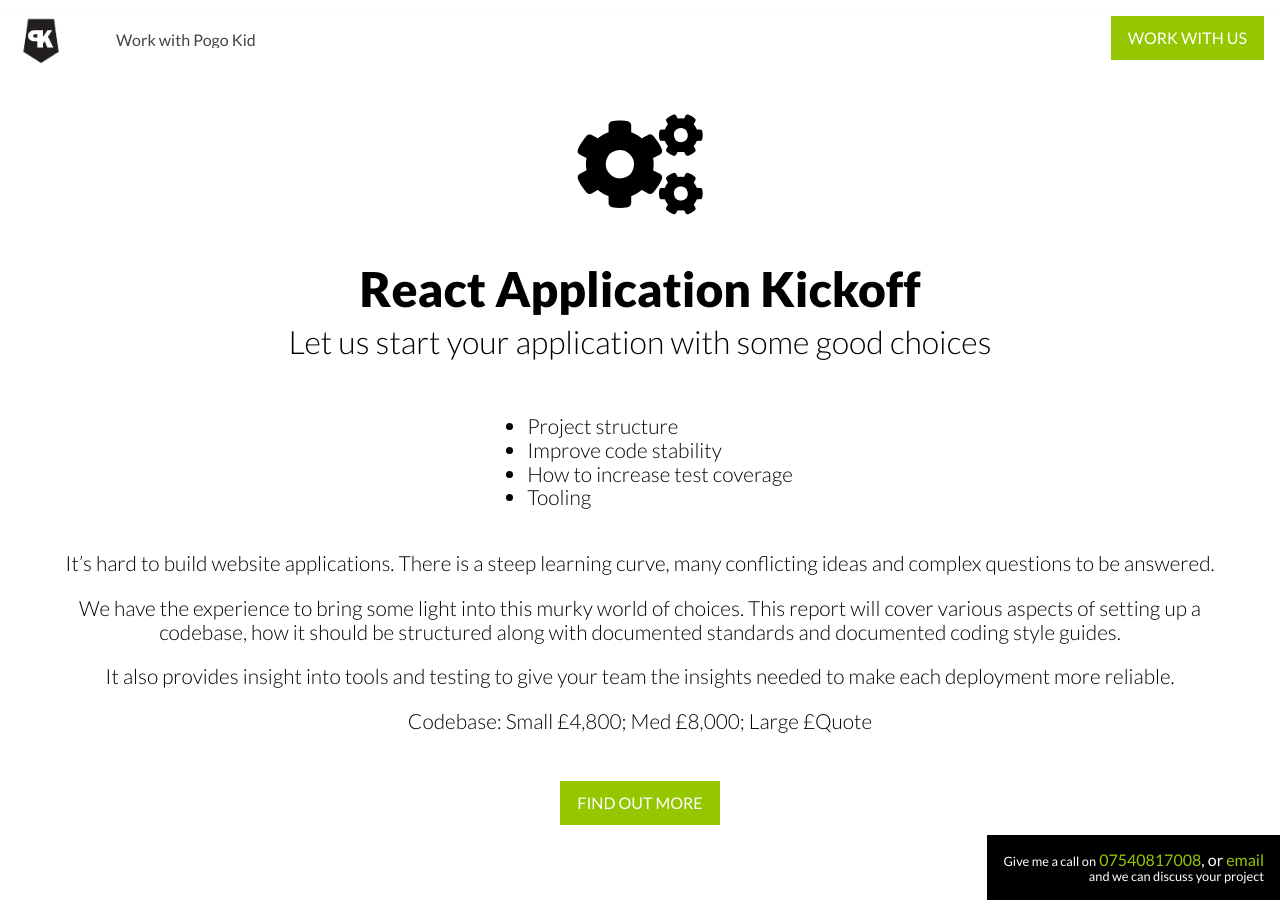
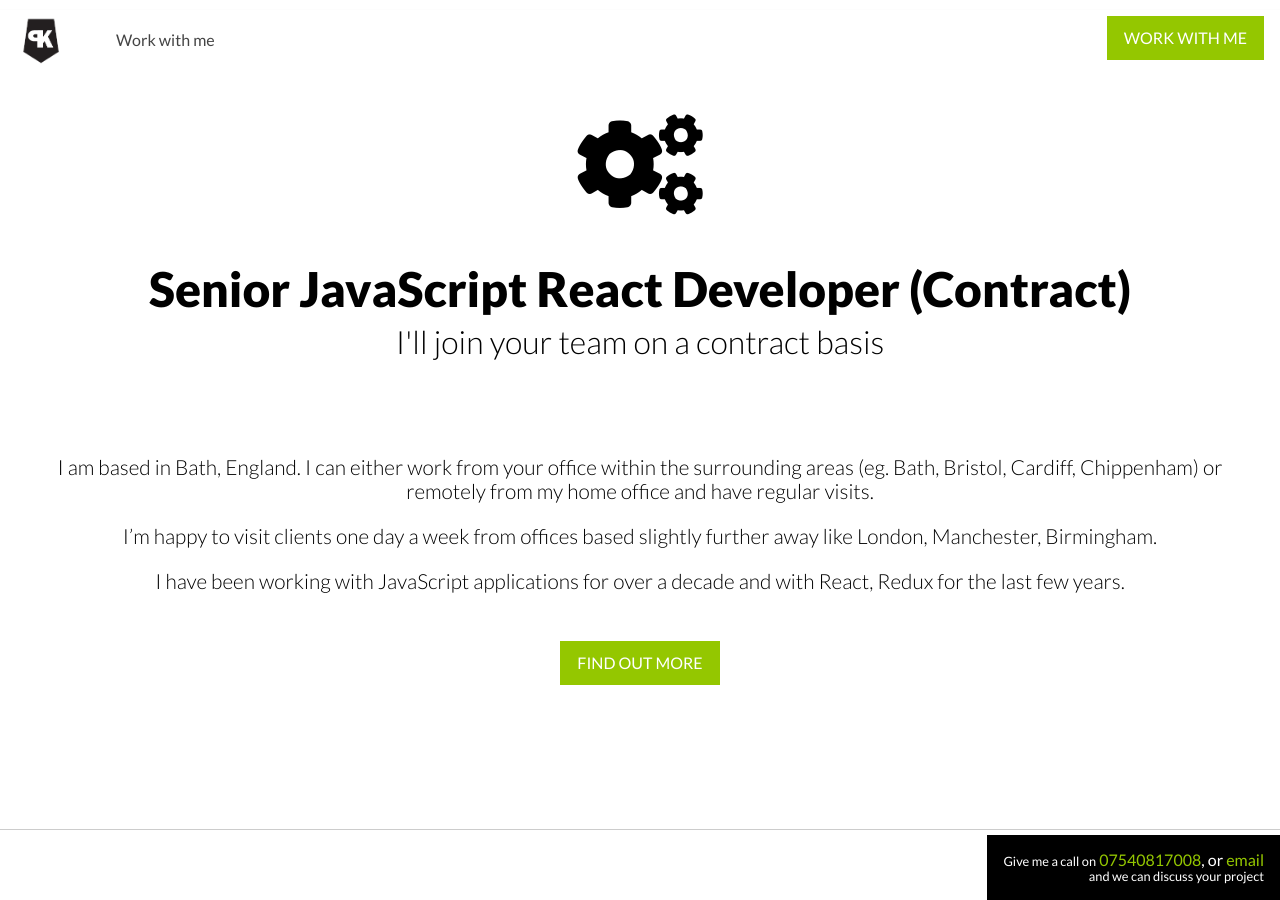
Before and after one commit to pogokid/pogokid.github.io, a Jekyll site: the page built from workwithus/index.mkd, in a window 1280 px wide and 900 px high, scrolled down 1088 px. Built offline with Jekyll 4.4.1, drawn with Linux system fonts in a browser that asks for light colours; nearby versions of some CDN libraries; some web fonts are replaced; a style sheet for code colours, icons or effects is not loaded; some of the changed text lies outside the part shown.

Commit message:
updated products

```diff
--- a/_data/products.yml
+++ b/_data/products.yml
@@ -1,11 +1,25 @@
+- id: react-developer
+  name: Senior JavaScript React Developer (Contract)
+  pitch: >-
+    I'll join your team on a contract basis
+  icon: cogs
+  more: 'mailto:dave.taylor@pogokid.com'
+  about: |
+    I am based in Bath, England. I can either work from your office within
+    the surrounding areas (eg. Bath, Bristol, Cardiff, Chippenham) or remotely
+    from my home office and have regular visits.
+
+    I'm happy to visit clients one day a week from offices based slightly further
+    away like London, Manchester, Birmingham.
+
+    I have been working with JavaScript applications for over a decade and with
+    React, Redux for the last few years.
 
 - id: react-kickoff
   name: React Application Kickoff
   pitch: >-
-    Let us start your application with some good choices
+    Let me start your application with some good choices
   icon: cogs
-  cost: "Codebase: Small £4,800; Med £8,000; Large £Quote"
-  period: 2 Weeks
   more: https://www.surveymonkey.co.uk/r/KNN2ZXH
   about: |
     It's hard to build website applications. There is a steep learning
@@ -31,8 +45,6 @@
     You've already got a React application and want some insight on how
     it could be improved
   icon: cogs
-  cost: "Codebase: Small £4,800; Med £8,000; Large £Quote"
-  period: 2 Weeks
   more: https://www.surveymonkey.co.uk/r/KNN2ZXH
   about: |
     This analysis report will cover various aspect of how a codebase has
--- a/_includes/components__PageHeader.html
+++ b/_includes/components__PageHeader.html
@@ -19,7 +19,7 @@
             </ul>
             <ul class="PageHeader-secondList">
                 <li class="PageHeader-navItem">
-                    <a class="Button Button@sm--isSmall" href="/workwithus/">Work with us</a>
+                    <a class="Button Button@sm--isSmall" href="/workwithus/">Work with me</a>
                 </li>
             </ul>
         </nav>
--- a/package.json
+++ b/package.json
@@ -8,6 +8,7 @@
   "scripts": {
     "start": "tsc && webpack",
     "build": "webpack --production",
+    "deploy": "npm run build && push",
     "webpack": "webpack-dev-server -d",
     "jekyll": "jekyll serve --drafts --port 4001 --incremental --trace",
     "test": "echo \"Error: no test specified\" && exit 1"
--- a/workwithus/index.mkd
+++ b/workwithus/index.mkd
@@ -1,6 +1,6 @@
 ---
 layout: workwithme
-title: Work with Pogo Kid
+title: Work with me
 postimage: /content/2017/10-react-talk.jpg
 comments: hide
 share: hide
@@ -16,4 +16,4 @@
 
 [LinkedIn](http://www.linkedin.com/in/davetayls),
 [Twitter](http://twitter.com/davetayls),
-[Github](http://github.com/davetayls),
+[Github](http://github.com/davetayls)
```
Also changed, not shown: _tags/jquery.md (deleted, +0 -4 lines).
